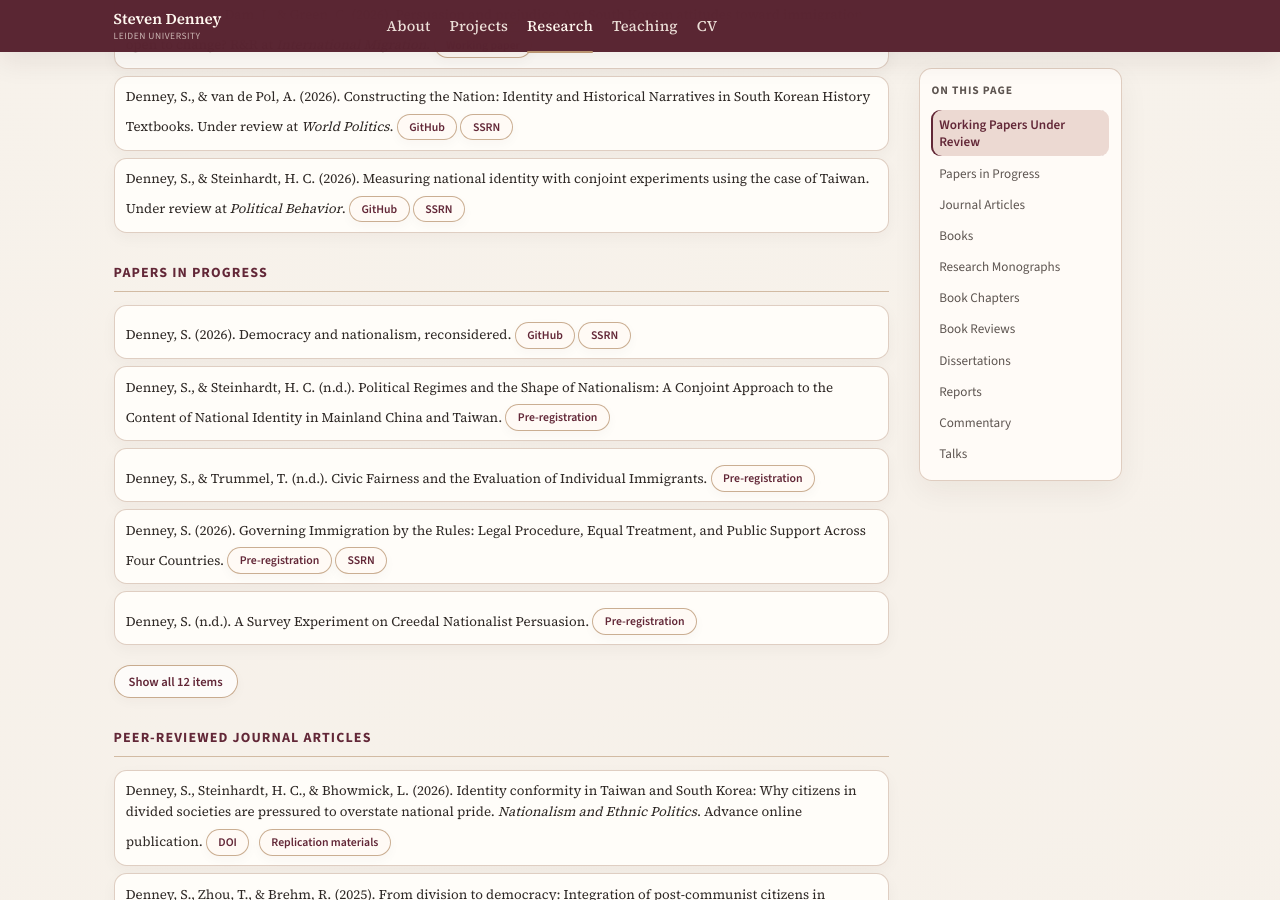
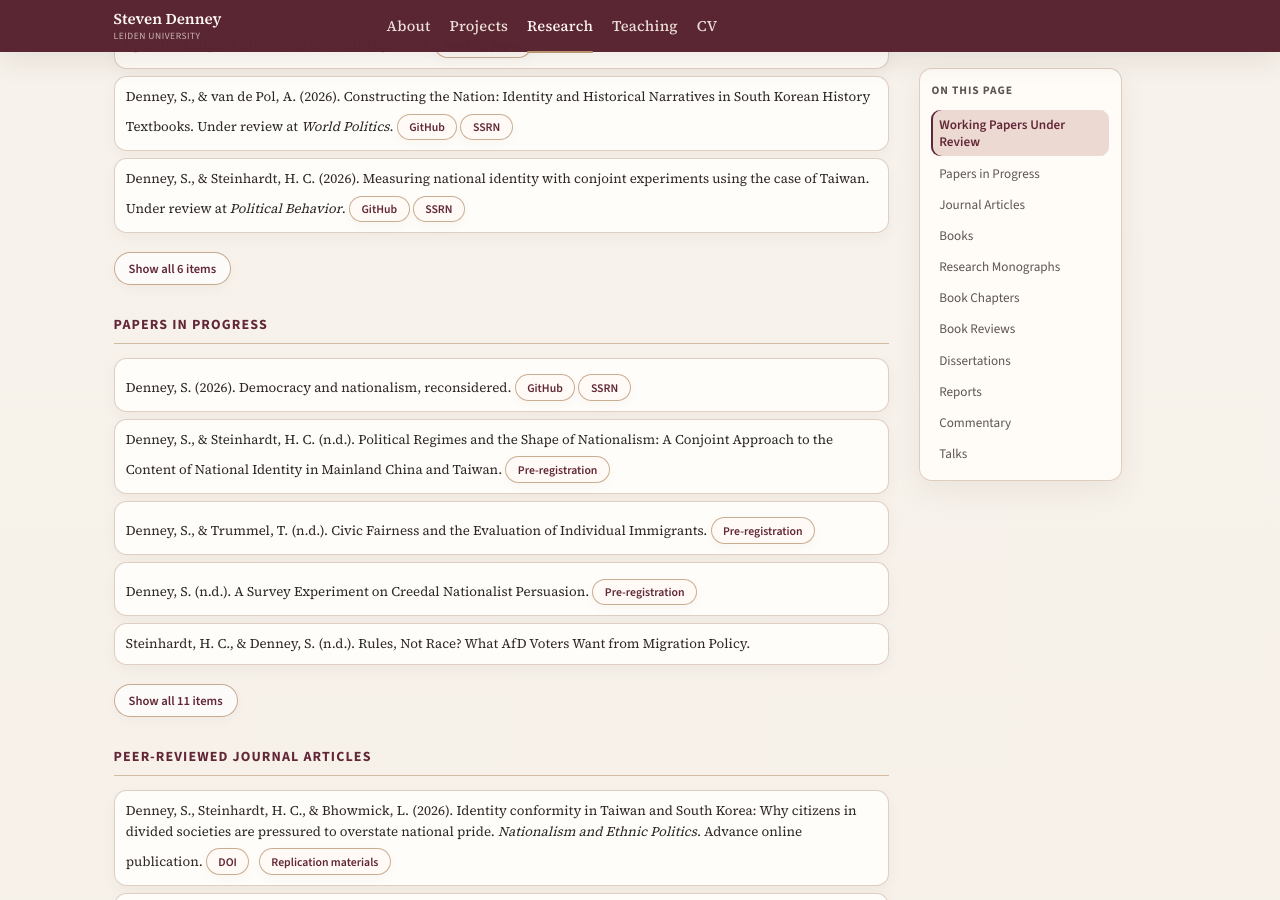
Before and after one commit to scdenney/scdenney.github.io, a Jekyll site: the page built from research.md, in a window 1280 px wide and 900 px high, scrolled down 446 px. Built offline with Jekyll 4.4.1, drawn with Linux system fonts in a browser that asks for light colours.

Commit message:
List Governing Immigration as under review
The paper moves from Papers in Progress to Working Papers Under Review
on the Research and Projects pages and in the CV. No journal is named.

```diff
--- a/research.md
+++ b/research.md
@@ -56,6 +56,10 @@ Denney, S., & van de Pol, A. (2026). Constructing the Nation: Identity and Histo
 <p class="publication-item">
 Denney, S., & Steinhardt, H. C. (2026). Measuring national identity with conjoint experiments using the case of Taiwan. Under review at <em>Political Behavior</em>. <a href="https://github.com/scdenney/natid-conjoint-taiwan" target="_blank" rel="noopener noreferrer" class="resource-link" style="margin-right: 0;">GitHub</a> <a href="https://papers.ssrn.com/sol3/papers.cfm?abstract_id=7027118" target="_blank" rel="noopener noreferrer" class="resource-link">SSRN</a>
 </p>
+
+<p class="publication-item">
+Denney, S. (2026). Governing Immigration by the Rules: Legal Procedure, Equal Treatment, and Public Support Across Four Countries. Under review. <a href="/assets/preregistrations/procedural-legitimacy/" target="_blank" rel="noopener noreferrer" class="resource-link" style="margin-right: 0;">Pre-registration</a> <a href="https://papers.ssrn.com/sol3/papers.cfm?abstract_id=7564458" target="_blank" rel="noopener noreferrer" class="resource-link">SSRN</a>
+</p>
 </div>
 
 <div class="research-section">
@@ -71,10 +75,6 @@ Denney, S., & Steinhardt, H. C. (n.d.). Political Regimes and the Shape of Natio
 
 <p class="publication-item">
 Denney, S., & Trummel, T. (n.d.). Civic Fairness and the Evaluation of Individual Immigrants. <a href="/assets/preregistrations/civic-fairness/" target="_blank" rel="noopener noreferrer" class="resource-link">Pre-registration</a>
-</p>
-
-<p class="publication-item">
-Denney, S. (2026). Governing Immigration by the Rules: Legal Procedure, Equal Treatment, and Public Support Across Four Countries. <a href="/assets/preregistrations/procedural-legitimacy/" target="_blank" rel="noopener noreferrer" class="resource-link" style="margin-right: 0;">Pre-registration</a> <a href="https://papers.ssrn.com/sol3/papers.cfm?abstract_id=7564458" target="_blank" rel="noopener noreferrer" class="resource-link">SSRN</a>
 </p>
 
 <p class="publication-item">
```
Also changed, not shown: projects.md (+6 -1 lines), 2 other files.
